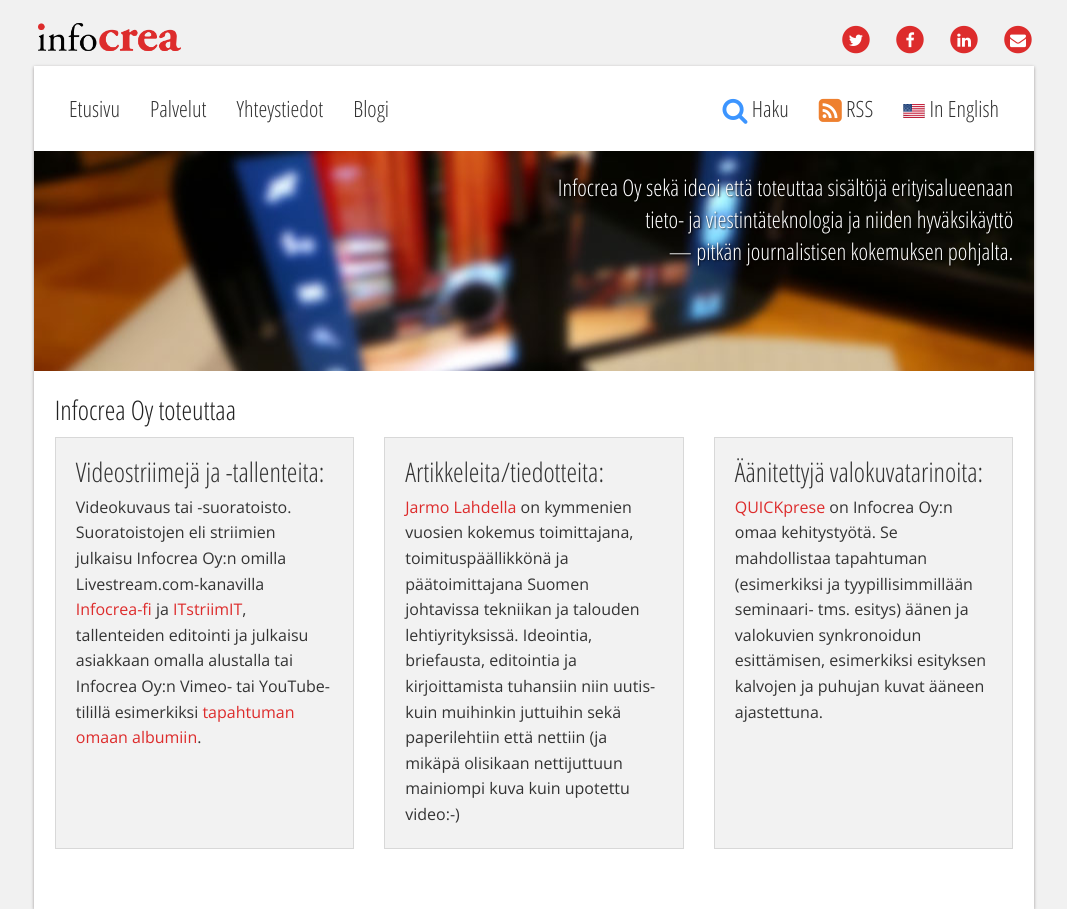
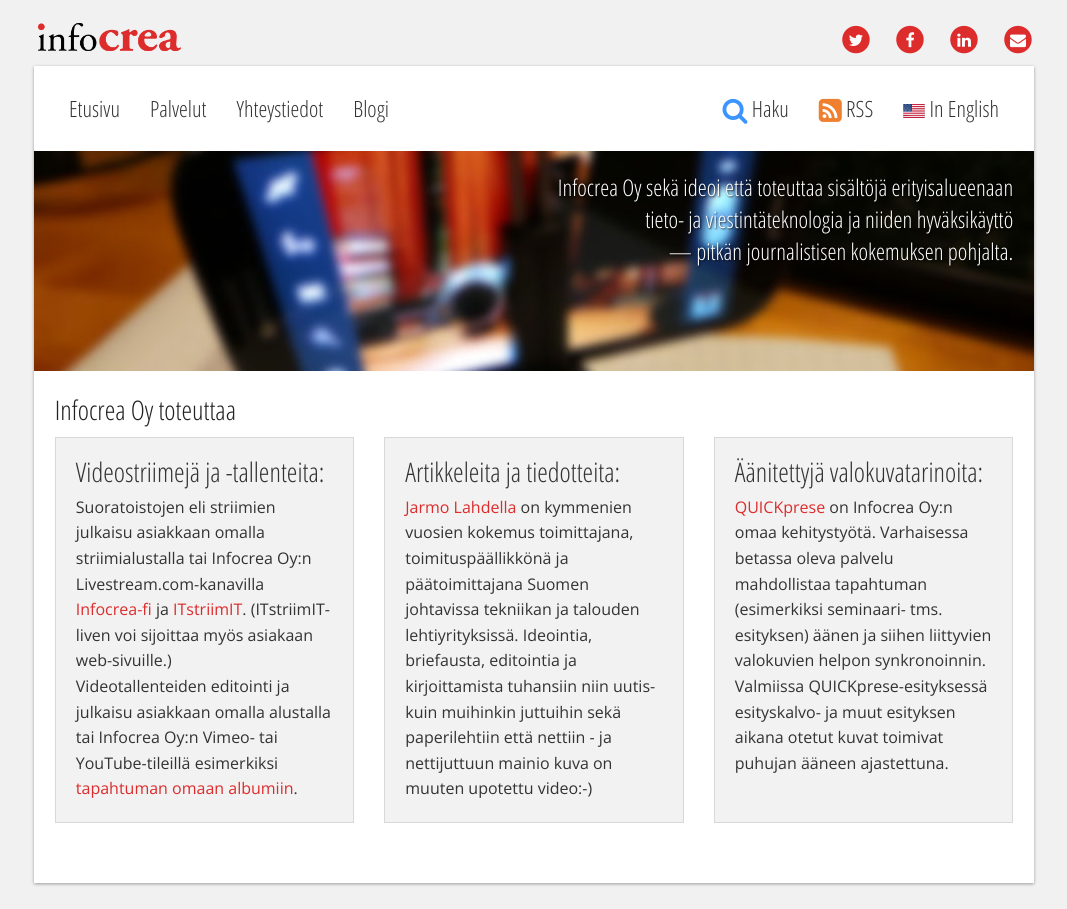
Before and after one commit to Pyppe/infocrea.fi, a Jekyll site: the page built from index.html, in a window 1280 px wide. Shown: the whole page, without its empty margins (106-1173 px from the left). Built offline with Jekyll 4.4.1, drawn with Linux system fonts in a browser that asks for light colours; nearby versions of some CDN libraries.

Commit message:
index.html tuunailua

```diff
--- a/index.html
+++ b/index.html
@@ -21,22 +21,22 @@
     <div class="columns large-4 example">
       <div class="panel" data-equalizer-watch>
         <h3>Videostriimejä ja -tallenteita:</h3>
-        <p>Videokuvaus tai -suoratoisto. Suoratoistojen eli striimien julkaisu Infocrea Oy:n omilla
-        Livestream.com-kanavilla <a href="https://new.livestream.com/Infocrea-fi">Infocrea-fi</a> ja <a href=https://new.livestream.com/ITstriimIT>ITstriimIT</a>,
-          tallenteiden editointi ja julkaisu asiakkaan omalla alustalla tai Infocrea Oy:n
-          Vimeo- tai YouTube-tilillä esimerkiksi
+        <p>Suoratoistojen eli striimien julkaisu asiakkaan omalla striimialustalla tai Infocrea Oy:n
+        Livestream.com-kanavilla <a href="https://new.livestream.com/Infocrea-fi">Infocrea-fi</a> ja <a href=https://new.livestream.com/ITstriimIT>ITstriimIT</a>. (ITstriimIT-liven voi sijoittaa myös asiakaan web-sivuille.)<br>
+          Videotallenteiden editointi ja julkaisu asiakkaan omalla alustalla tai Infocrea Oy:n
+          Vimeo- tai YouTube-tileillä esimerkiksi
           <a href="https://vimeo.com/album/2442084/sort:preset/format:detail">tapahtuman omaan albumiin</a>.
         </p>
       </div>
     </div>
     <div class="columns large-4 example">
       <div class="panel" data-equalizer-watch>
-        <h3>Artikkeleita/tiedotteita:</h3>
+        <h3>Artikkeleita ja tiedotteita:</h3>
         <p>
           <a href="http://www.infocrea.fi/Jarmo-Lahti-CV">Jarmo Lahdella</a> on kymmenien vuosien kokemus toimittajana,
           toimituspäällikkönä ja päätoimittajana Suomen johtavissa tekniikan ja talouden lehtiyrityksissä. Ideointia,
           briefausta, editointia ja kirjoittamista tuhansiin niin uutis- kuin muihinkin juttuihin sekä paperilehtiin
-          että nettiin (ja mikäpä olisikaan nettijuttuun mainiompi kuva kuin upotettu video:-)
+          että nettiin - ja nettijuttuun mainio kuva on muuten upotettu video:-)
         </p>
       </div>
     </div>
@@ -44,9 +44,9 @@
       <div class="panel" data-equalizer-watch>
         <h3>Äänitettyjä valokuvatarinoita:</h3>
         <p>
-          <a href="http://www.quickprese.com/">QUICKprese</a> on Infocrea Oy:n omaa kehitystyötä. Se mahdollistaa
-          tapahtuman (esimerkiksi ja tyypillisimmillään seminaari- tms. esitys) äänen ja valokuvien synkronoidun
-          esittämisen, esimerkiksi esityksen kalvojen ja puhujan kuvat ääneen ajastettuna.
+          <a href="http://www.quickprese.com/">QUICKprese</a> on Infocrea Oy:n omaa kehitystyötä. Varhaisessa betassa oleva palvelu mahdollistaa
+          tapahtuman (esimerkiksi seminaari- tms. esityksen) äänen ja siihen liittyvien valokuvien helpon synkronoinnin. Valmiissa QUICKprese-esityksessä
+          esityskalvo- ja muut esityksen aikana otetut kuvat toimivat puhujan ääneen ajastettuna.
         </p>
       </div>
     </div>
```
